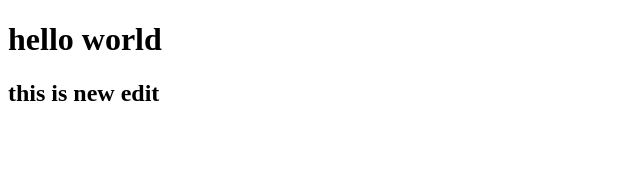
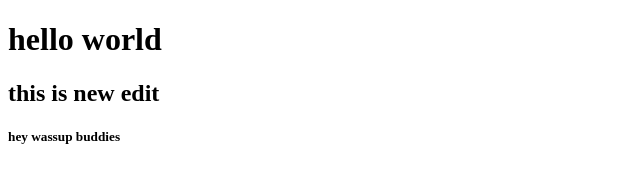
Before and after one commit to riswanrishaldar/datewithgit-sample1, a plain HTML site: page index.html in a window 1280 px wide. Shown: the whole page, without its empty margins (0-640 px from the left). Drawn offline with Linux system fonts and the light colour scheme.

Commit message:
hello file modified

```diff
--- a/index.html
+++ b/index.html
@@ -11,5 +11,8 @@
 
 
     <h2>this is new edit</h2>
+
+
+    <h5>hey wassup buddies</h5>
 </body>
 </html>
```
